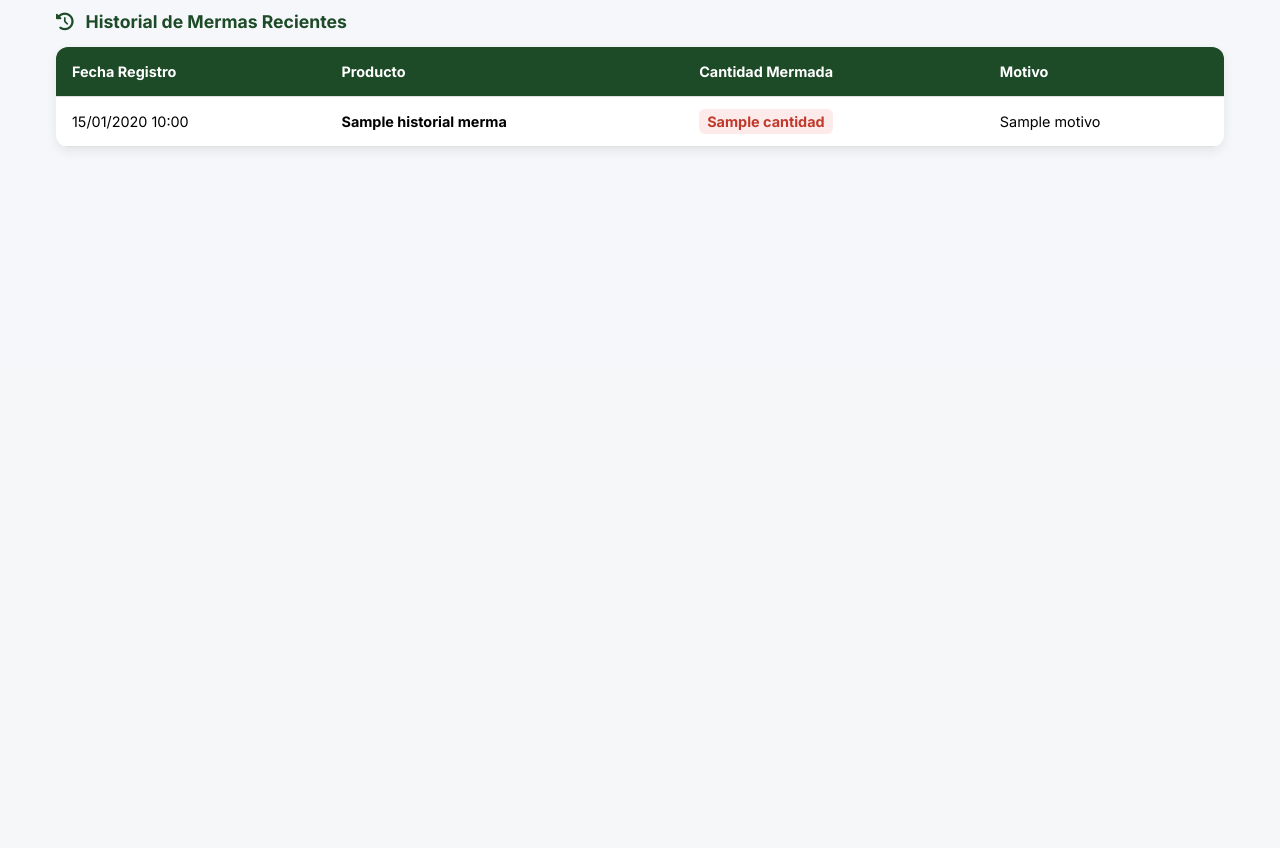
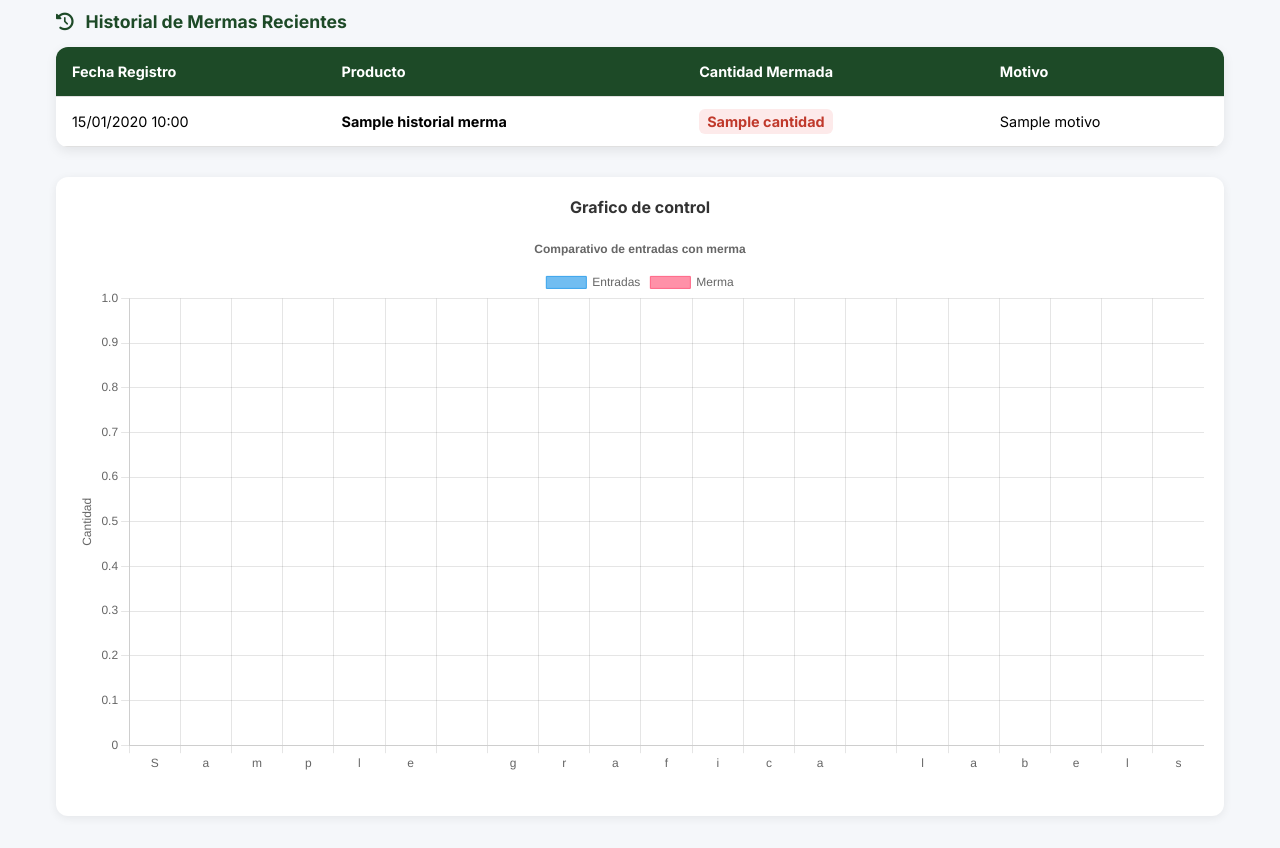
Before and after one commit to itziieeeee/FRUVERSOFT, a CodeIgniter 4 app: the page made by app/Views/pantalla_mermas.php in a window 1280 px wide. Shown: the part 433-1281 px from the top of the page. Before the commit the page ends 583 px from the top, so only its background shows below. Run offline with PHP 8.4 and a stand-in for CodeIgniter, Linux system fonts and the light colour scheme; the template is opened without the code that fills it: most values are stand-ins (such as "Sample title", 1, 10 or a date in 2020); some libraries are stand-ins or nearby versions.

Commit message:
ya quedo el grafico

```diff
--- a/app/Views/pantalla_mermas.php
+++ b/app/Views/pantalla_mermas.php
@@ -35,6 +35,19 @@
             padding: 4px 8px;
             border-radius: 6px;
             font-weight: bold;
+        }
+        .chart-container {
+            background: white;
+            border-radius: 12px;
+            padding: 20px;
+            margin-top: 30px;
+            box-shadow: 0 2px 10px rgba(0,0,0,0.07);
+        }
+        .chart-container h3 {
+            text-align: center;
+            color: #333;
+            margin-bottom: 15px;
+            font-size: 1rem;
         }
     </style>
 </head>
@@ -101,6 +114,7 @@
         </button>
     </form>
 
+
     <div class="titulo-seccion" style="margin-bottom: 15px; font-size: 1.1rem;">
         <i class="fas fa-history"></i>
         <span>Historial de Mermas Recientes</span>
@@ -127,20 +141,77 @@
                     </tr>
                     <?php endforeach; ?>
                 <?php else: ?>
-                    <tr><td colspan="4" style="text-align:center; padding:2rem;">No hay mermas registradas el día de hoy.</td></tr>
+                    <tr>
+                        <td colspan="4" style="text-align:center; padding:2rem;">
+                            No hay mermas registradas el día de hoy.
+                        </td>
+                    </tr>
                 <?php endif; ?>
             </tbody>
         </table>
     </div>
+
+
+    <?php if (!empty($grafica_labels)): ?>
+    <div class="chart-container">
+        <h3>Grafico de control</h3>
+        <canvas id="graficaEntradaMerma"></canvas>
+    </div>
+    <?php endif; ?>
+
 </div>
 
 <script src="https://code.jquery.com/jquery-3.6.0.min.js"></script>
 <script src="https://cdn.jsdelivr.net/npm/select2@4.1.0-rc.0/dist/js/select2.min.js"></script>
+<script src="https://cdn.jsdelivr.net/npm/chart.js"></script>
 <script>
     $(document).ready(function() {
-        // Inicializa el buscador avanzado en el select
         $('#select_producto').select2();
     });
+
+    <?php if (!empty($grafica_labels)): ?>
+    const labels   = <?= json_encode($grafica_labels) ?>;
+    const entradas = <?= json_encode($grafica_entradas) ?>;
+    const mermas   = <?= json_encode($grafica_mermas) ?>;
+
+    const ctx = document.getElementById('graficaEntradaMerma').getContext('2d');
+    new Chart(ctx, {
+        type: 'bar',
+        data: {
+            labels: labels,
+            datasets: [
+                {
+                    label: 'Entradas',
+                    data: entradas,
+                    backgroundColor: 'rgba(54, 162, 235, 0.7)',
+                    borderColor: 'rgba(54, 162, 235, 1)',
+                    borderWidth: 1
+                },
+                {
+                    label: 'Merma',
+                    data: mermas,
+                    backgroundColor: 'rgba(255, 99, 132, 0.7)',
+                    borderColor: 'rgba(255, 99, 132, 1)',
+                    borderWidth: 1
+                }
+            ]
+        },
+        options: {
+            responsive: true,
+            plugins: {
+                legend: { position: 'top' },
+                title: {
+                    display: true,
+                    text: 'Comparativo de entradas con merma'
+                }
+            },
+            scales: {
+                y: { beginAtZero: true, title: { display: true, text: 'Cantidad' } },
+                x: { title: { display: true, text: '' } }
+            }
+        }
+    });
+    <?php endif; ?>
 </script>
 
 </body>
```
Also changed, not shown: app/Controllers/Merma.php (+12 -1 lines).
